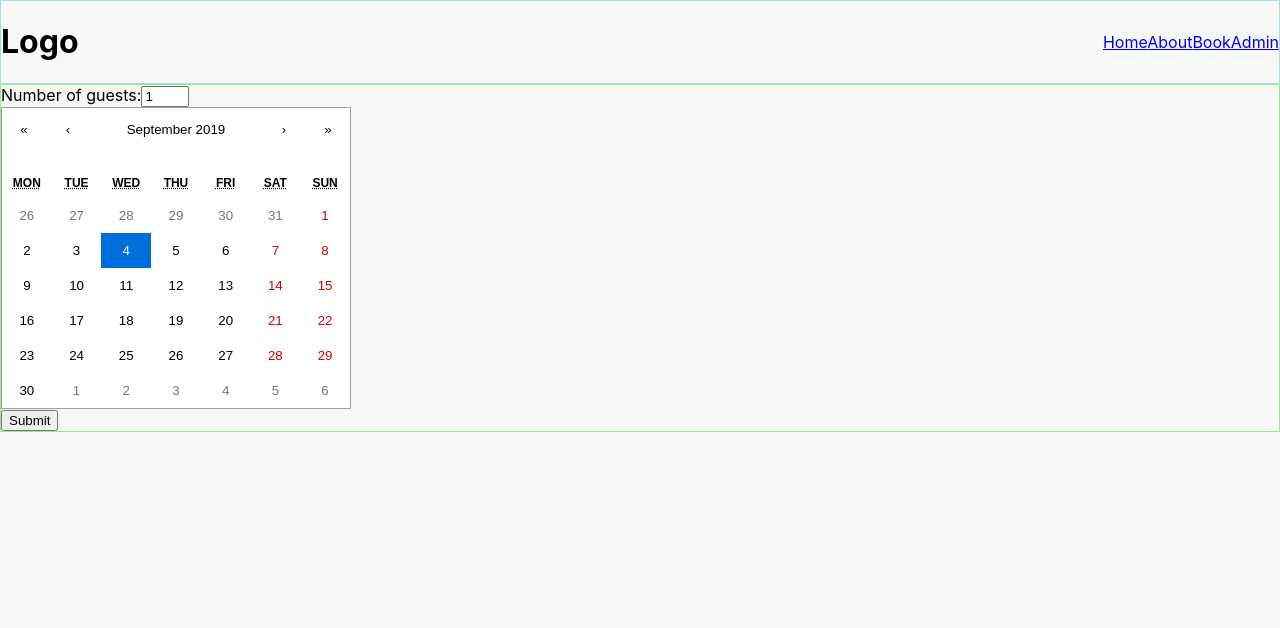
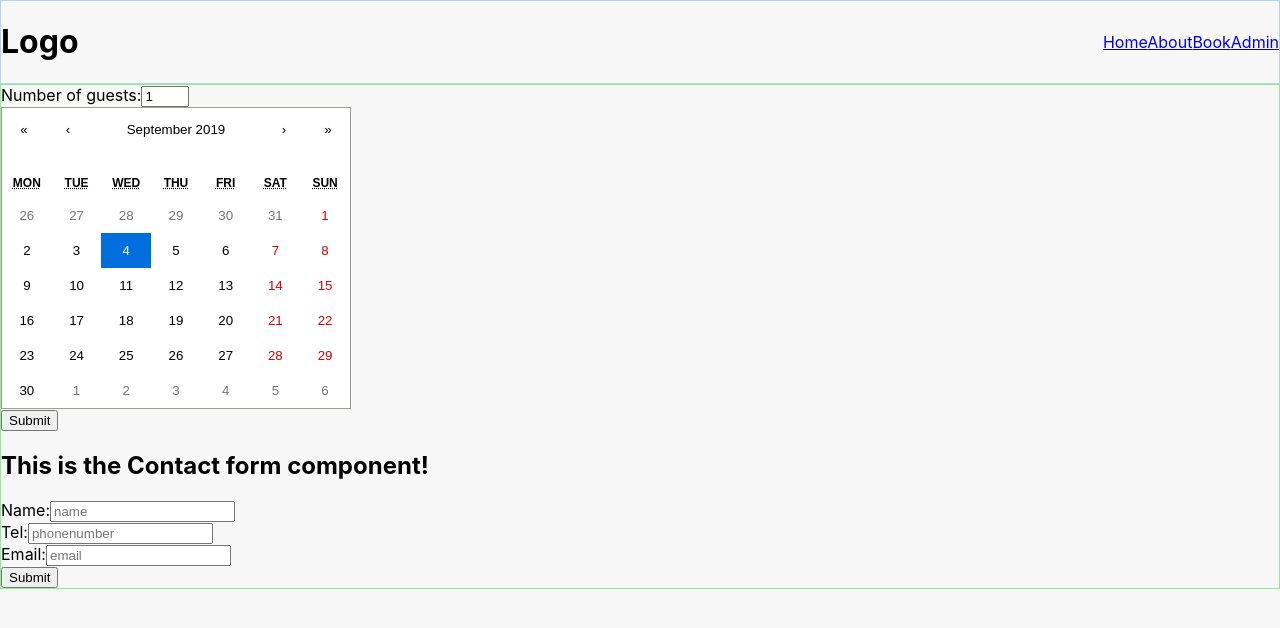
Before and after one commit to mhedengren/react-restaurant-booking, a React (Create React App) app: page /booking in a window 1280 px wide. Shown: the top 628 px of the page. Built offline with nearby package versions, Linux system fonts and the light colour scheme.

Commit message:
added contact-form validation

```diff
--- a/src/components/Admin/Admin.tsx
+++ b/src/components/Admin/Admin.tsx
@@ -35,7 +35,7 @@ interface IState {
             this.getAdmin();
         }
         getAdmin() {
-            axios.get('http://localhost/react-restaurant-booking-backend/admin.php/')
+            axios.get('http://localhost:8888/react-restaurant-booking-backend/admin.php/')
             .then((result: any)=> {
                 this.setState({
                     reservations: JSON.parse(result.data)
@@ -63,12 +63,12 @@ interface IState {
             // this.setState({
             //     reservations: myArr
             // })
-            axios.delete(`http://localhost/react-restaurant-booking-backend/delete.php/`, {data: { params: { res_id: id}}})
+            axios.delete(`http://localhost:8888/react-restaurant-booking-backend/delete.php/`, {data: { params: { res_id: id}}})
                 .then((res: any) => {
 
                     console.log('Item clicked' + {res_id: 'id'});
                     console.log(res);
-            axios.delete(`http://localhost/react-restaurant-booking-backend/delete.php/`, {data: { params: { res_id: id}}})
+            axios.delete(`http://localhost:8888/react-restaurant-booking-backend/delete.php/`, {data: { params: { res_id: id}}})
 
                 .then((res: any) => {
 
@@ -87,7 +87,7 @@ interface IState {
 
         reservationUpdate(id: number) {
             console.log(id);
-            axios.put(`http://localhost/react-restaurant-booking-backend/update.php/`, {data: { params: { res_id: id}}})
+            axios.put(`http://localhost:8888/react-restaurant-booking-backend/update.php/`, {data: { params: { res_id: id}}})
                 .then((res: any) => {
 
                 })
--- a/src/components/Booking/Booking.tsx
+++ b/src/components/Booking/Booking.tsx
@@ -1,5 +1,6 @@
 import React from 'react'
 import BookingForm from './BookingForm';
+import ContactForm from "./ContactForm";
 
 class Booking extends React.Component<{}, {}> {
   constructor(props:any){
@@ -8,8 +9,12 @@ class Booking extends React.Component<{}, {}> {
 
   render(){
     return(
-
-        <BookingForm />
+        <div>
+            <BookingForm/>
+            <div>
+                <ContactForm/>
+            </div>
+        </div>
 
     )
   }
--- a/src/components/Booking/BookingForm.tsx
+++ b/src/components/Booking/BookingForm.tsx
@@ -40,7 +40,7 @@ class BookingForm extends React.Component<{}, IBookingState> {
     let dateToSend = newDate.format('YYYY-MM-DD');
     console.log(dateToSend)
 
-    axios.get(`http://localhost/react-restaurant-booking-backend/fetch-reservation.php/`,
+    axios.get(`http://localhost:8888/react-restaurant-booking-backend/fetch-reservation.php/`,
       { params: { res_date: dateToSend}})
     .then((res: any) => {
 
--- a/src/components/Booking/ContactForm.tsx
+++ b/src/components/Booking/ContactForm.tsx
@@ -1,24 +1,109 @@
 import React from 'react'
+import { thisExpression } from '@babel/types';
 
-interface Validate {
-
+interface IValuesState {
+  name: string;
+  tel: string;
+  email: string;
+  nameError: string;
+  telError: string;
+  emailError: string;
 }
 
-class ContactForm extends React.Component<{}, Validate> {
-    constructor(p: {}) {
-        super(p); // calls the parent that is extending the component
+
+
+class ContactForm extends React.Component<{}, IValuesState> {
+    constructor(p: any) {
+        super(p);
+        this.handleValues = this.handleValues.bind(this);
+        this.validateInput = this.validateInput.bind(this);
+        this.handleSubmit = this.handleSubmit.bind(this);  // temporary method - should be in parent
+
         this.state = {
+            name: "",
+            tel: "",
+            email: "",
+            nameError: "",
+            telError: "",
+            emailError: "",
+        }
+    }
+
+    validateInput(){
+        // let nameError = "";
+        // let telError = "";
+        let emailError = "";
+
+        if (!this.state.email.includes('@')) {
+                emailError = "invalid email";
+        }
+        if(emailError){
+            this.setState({emailError})
+            return false;
+        } else {
+            return true;
+        }
+    }
+    handleValues(event: any) {
+        const target = event.target;
+        const value = target.value;
+        const name = target.name;
+
+        this.setState({
+            [name]: value
+        } as IValuesState );
+
+        console.log(this.state);
+    }
+    handleSubmit(e:any){
+        e.preventDefault();
+        const isValid = this.validateInput();
+        console.log(this.state);
+        if(isValid){
 
         }
     }
+
     render() {
         return (
             <div>
+                <form onSubmit={this.handleSubmit}>
                 <h2>This is the Contact form component!</h2>
-                    <input type={"text"} name={"name"}/>
-                    <input type={"number"} name={"number"}/>
-                    <input type={"email"} name={"email"}/>
-                    <button type={"submit"}>Submit Booking</button>
+                <div>
+                Name:
+                    <input
+                    placeholder="name"
+                    value={this.state.name}
+                    onChange={this.handleValues}
+                    name="name"/>
+                    {this.state.nameError ?
+                        ( <div style={{ fontSize: 11, color: "red"}} >{this.state.nameError}</div>)
+                        : undefined }
+                </div>
+                <div>
+                Tel:
+                    <input
+                    placeholder="phonenumber"
+                    value={this.state.tel}
+                    onChange={this.handleValues}
+                    name="tel"/>
+                    {this.state.telError ?
+                        ( <div style={{fontSize: 11, color: "red"}} >{this.state.telError}</div>)
+                        : undefined }
+                </div>
+                <div>
+                Email:
+                    <input
+                    placeholder="email"
+                    value={this.state.email}
+                    onChange={this.handleValues}
+                    name="email"/>
+                    {this.state.emailError ?
+                        ( <div style={{fontSize: 11, color: "red"}} >{this.state.emailError}</div>)
+                        : undefined }
+                </div>
+                <button type="submit">Submit</button>
+                    </form>
             </div>
         )
     }
```
